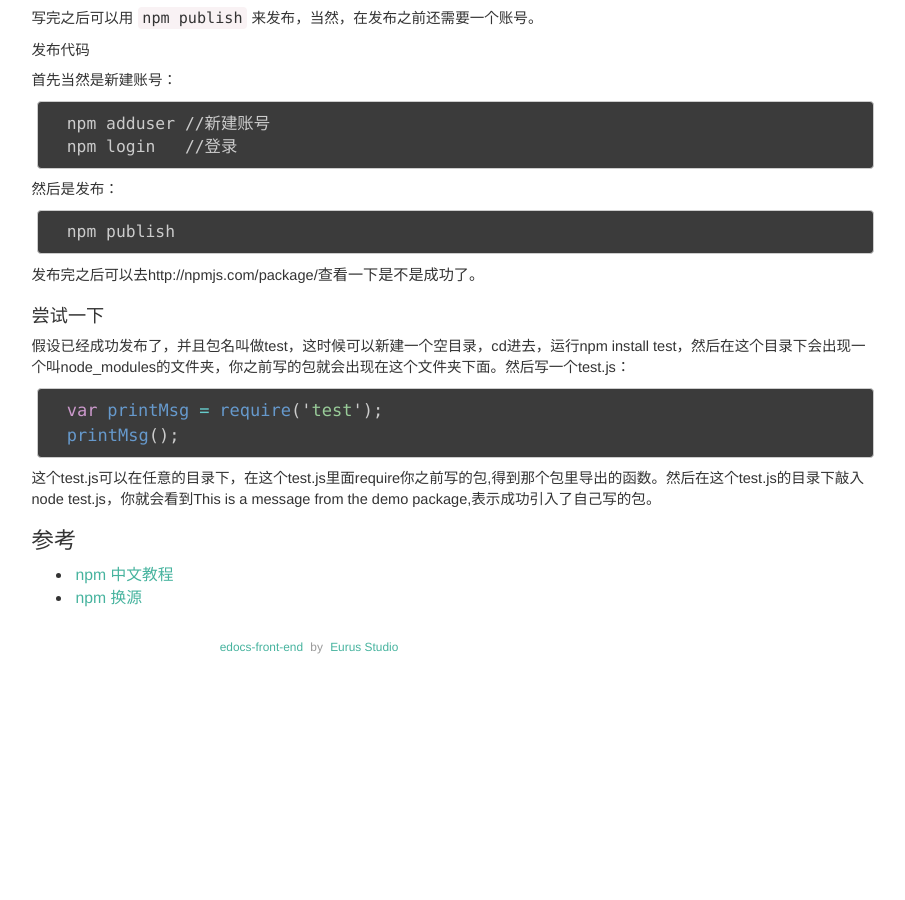
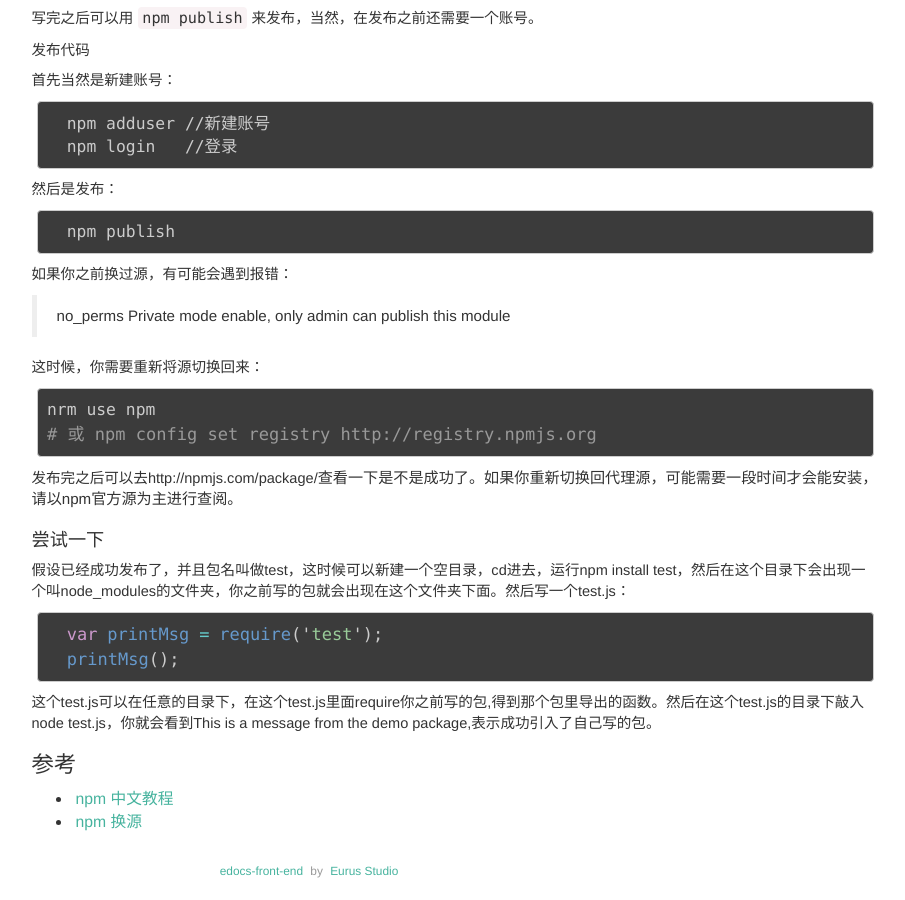
Before and after one commit to eurus/edocs-front-end, a Jekyll site: the page built from _posts/2016-04-28-nodejs.md, in a window 1280 px wide and 900 px high, scrolled down 2294 px. Shown: the whole window, without its empty margins (331-1236 px from the left). Built offline with Jekyll 4.4.1, drawn with Linux system fonts in a browser that asks for light colours; before the commit the page ends 2970 px from its top, so only the background shows below that.

Commit message:
增加支持liquid-node，以便小伙伴可以在windows上使用darko而非jekyll 增加jshint支持es6的片段 增加npm publish时出错的描述片段 增加sublime插件支持es6语法的片段

````diff
--- a/_includes/navigation.html
+++ b/_includes/navigation.html
@@ -1,14 +1,18 @@
 <ul class="nav nav-list">
-    <li><a href="{{ site.baseurl }}/">Intro</a></li>
+    <li><a href="{{ site.baseurl }}/">背景</a></li>
     {% for section in site.sections %}
         {% assign attr = section[0] %}
         {% assign label = section[1] %}
 
-        {% for page in site.categories[attr] reversed %}
-            {% if forloop.first %}
-                <li class="nav-header">{{ label }}</li>
+        {% for cate in site.categories %}
+            {% if cate[0] == attr %}
+                {% for page in cate[1] reversed %}
+                    {% if forloop.first %}
+                        <li class="nav-header">{{ label }}</li>
+                    {% endif %}
+                    <li data-order="{{ page.order }}"><a href="{{ site.baseurl }}{{ page.url }}">{{ page.title }}</a></li>
+                {% endfor %}
             {% endif %}
-            <li data-order="{{ page.order }}"><a href="{{ site.baseurl }}{{ page.url }}">{{ page.title }}</a></li>
         {% endfor %}
     {% endfor %}
 <!-- List additional links. It is recommended to add a divider
--- a/_posts/2016-04-28-nodejs.md
+++ b/_posts/2016-04-28-nodejs.md
@@ -139,7 +139,18 @@ Node.js模块就是发布到npm的代码包，创建一个新模块的第一步
   npm publish
 ```
 
-发布完之后可以去http://npmjs.com/package/<package>查看一下是不是成功了。
+如果你之前换过源，有可能会遇到报错：
+
+> no_perms Private mode enable, only admin can publish this module
+
+这时候，你需要重新将源切换回来：
+
+```bash
+nrm use npm
+# 或 npm config set registry http://registry.npmjs.org
+```
+
+发布完之后可以去http://npmjs.com/package/<package>查看一下是不是成功了。如果你重新切换回代理源，可能需要一段时间才会能安装，请以npm官方源为主进行查阅。
 
 ### 尝试一下
 
````
Also changed, not shown: _posts/2015-11-11-sublime-plugins.md (+1 -0 lines), _posts/2015-11-13-jshint.md (+11 -0 lines), 1 other file.
